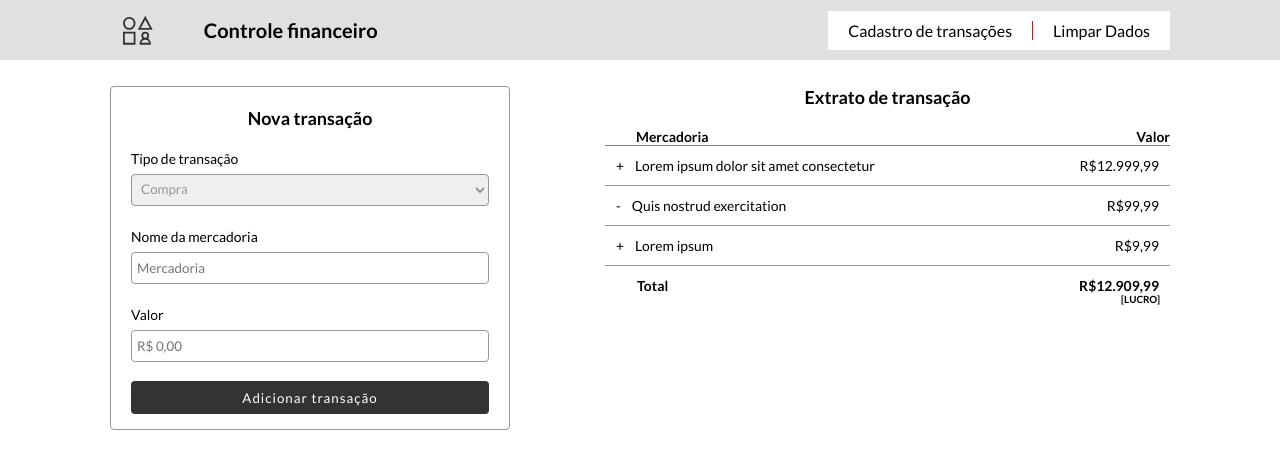
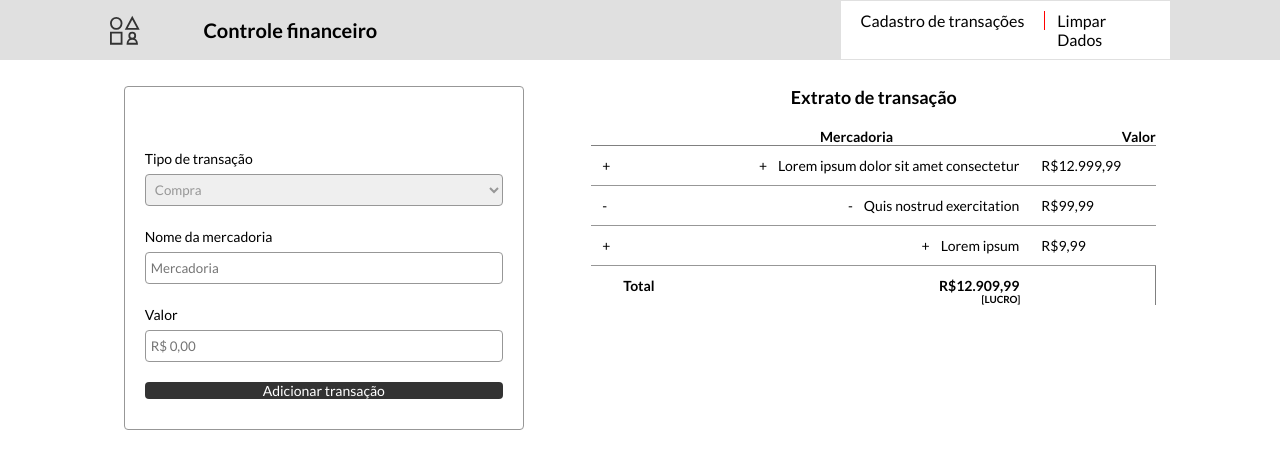
Before and after one commit to Lexkogake/baseViaVarejo, a plain HTML site: page index.html in a window 1280 px wide. Drawn offline with Linux system fonts and the light colour scheme.

Commit message:
feito correções no nav, posicionamento

```diff
--- a/assets/css/style.css
+++ b/assets/css/style.css
@@ -12,20 +12,20 @@ header {
 
 nav {
   display: flex;
-  justify-content: space-between;
   align-items: center;
 
   height: 60px;
-  font-size: 1rem;
 }
 
 .img-logo {
   width: 30px;
-  margin-left: 3%;
+  margin-left: 20px;
 }
 
 nav h2 {
-  font-size: 1.25rem;
+  width: 100%;
+  text-align: center;
+  font-size: 20px;
   font-weight: 600;
 }
 
@@ -35,17 +35,16 @@ nav h2 {
 
 .img-menu {
   width: 24px;
-  margin-right: 2%;
+  margin-right: 20px;
 }
 
 .section {
   max-width: 1100px;
-  width: 95%;
-  margin: 26px auto 0 auto;
+  margin: 26px 20px 0 20px;
 }
 
 .title-form {
-  display: hidden;
+  display: none;
 }
 
 .form {
@@ -54,9 +53,9 @@ nav h2 {
 }
 
 .form label {
-  margin: 0 0 4px 0;
-  font-size: 0.87rem;
-  line-height: 1.37rem;
+  margin-bottom: 4px;
+  font-size: 14px;
+  line-height: 22px;
 }
 
 .form select,
@@ -67,14 +66,16 @@ nav h2 {
   padding: 5px;
   color: #979797;
 
-  margin: 0 0 20px 0;
+  margin-bottom: 20px;
 }
 
-button {
+.button {
   width: 100%;
   height: 33px;
   background-color: #333;
   color: #fff;
+  font-size: 14px;
+  font-weight: 400;
   border-radius: 4px;
   border: none;
 
@@ -131,11 +132,11 @@ tbody tr:last-child {
 }
 
 .text-standard-bold {
-  font-size: 0.87rem;
+  font-size: 14px;
 }
 
 .text-standard {
-  font-size: 0.87rem;
+  font-size: 14px;
 }
 
 .positive::before {
--- a/index.html
+++ b/index.html
@@ -31,7 +31,8 @@
     </header>
 
     <main>
-      <section class="section section-left">
+      <!-- section-left -->
+      <section class="section">
         <div>
           <form>
             <h2 class="title-form">Nova transação</h2>
@@ -52,7 +53,7 @@
               <label>Valor</label>
               <input type="text" placeholder="R$ 0,00" />
             </div>
-            <button>Adicionar transação</button>
+            <input class="button" type="submit" value="Adicionar transação" />
           </form>
         </div>
         <hr />
@@ -64,20 +65,24 @@
           <table border="1">
             <thead class="text-standard-bold">
               <tr>
+                <th></th>
                 <th>Mercadoria</th>
                 <th>Valor</th>
               </tr>
             </thead>
             <tbody class="text-standard">
               <tr>
+                <td>+</td>
                 <td class="positive">Lorem ipsum dolor sit amet consectetur</td>
                 <td>R$12.999,99</td>
               </tr>
               <tr>
+                <td>-</td>
                 <td class="negative">Quis nostrud exercitation</td>
                 <td>R$99,99</td>
               </tr>
               <tr>
+                <td>+</td>
                 <td class="positive">Lorem ipsum</td>
                 <td>R$9,99</td>
               </tr>
```
